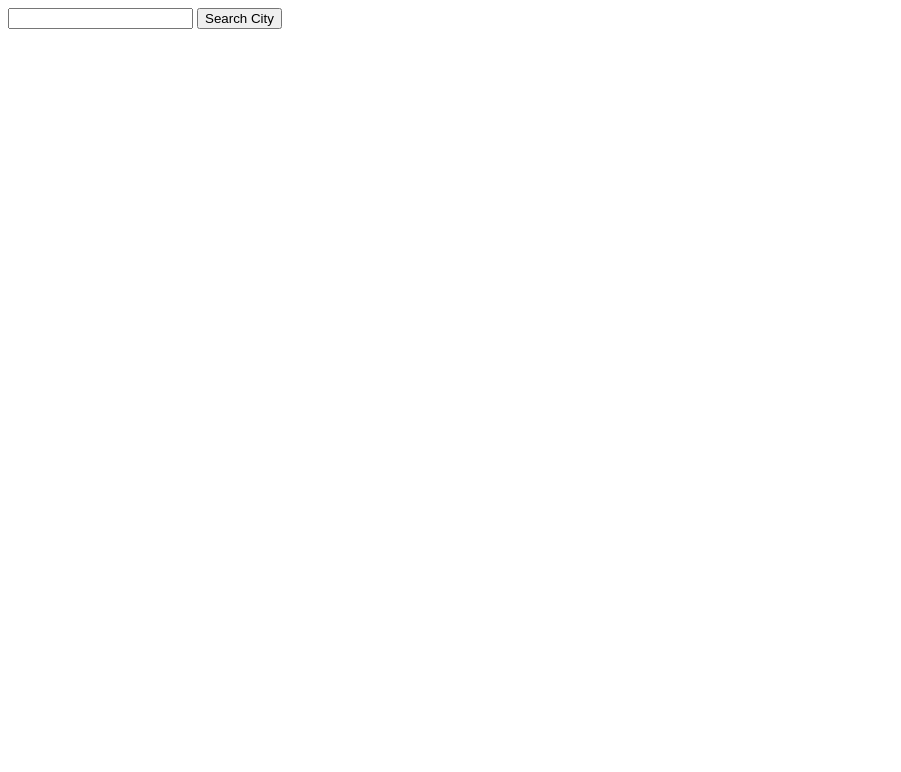
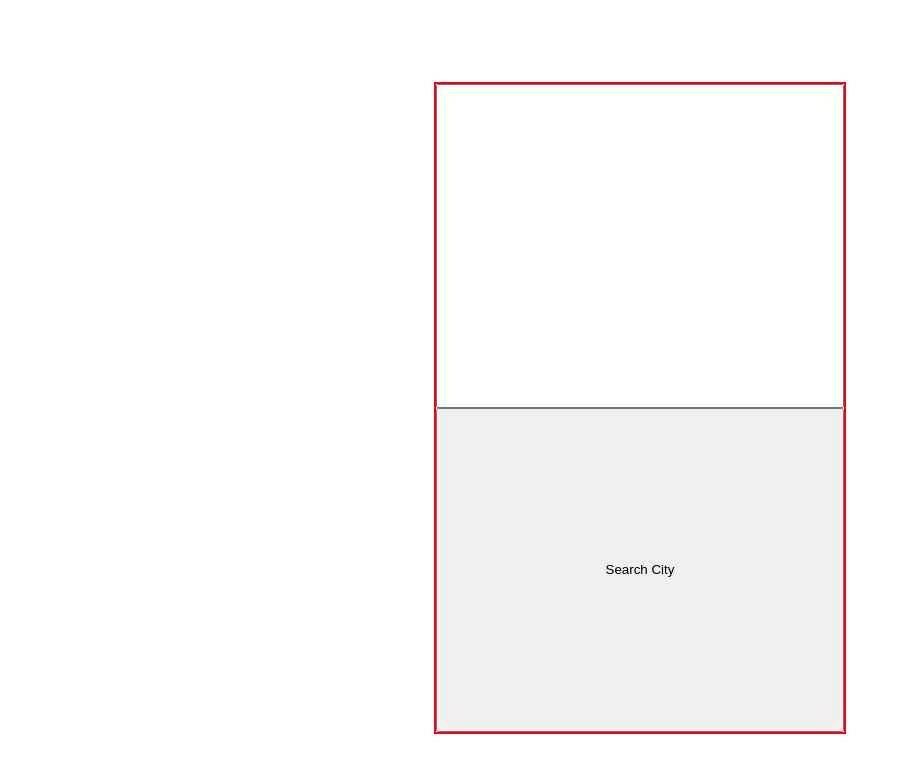
Before and after one commit to kamron-dev/weather-widget, a website built with webpack: page src/index.html in a window 1280 px wide. Shown: the whole page, without its empty margins (0-901 px from the left). Built offline with nearby package versions, Linux system fonts and the light colour scheme.

Commit message:
added a card

```diff
--- a/src/style.css
+++ b/src/style.css
@@ -1,3 +1,14 @@
 body {
     box-sizing: border-box;
+    display: flex;
+    justify-content: center;
+    align-items: center;
+    height: 100vh;
 }
+#card {
+    border: 2px solid red;
+    width: calc(53.98mm * 2);
+    height: calc(85.6mm * 2);
+    display: grid;
+
+}
```
Also changed, not shown: dist/main.js.
